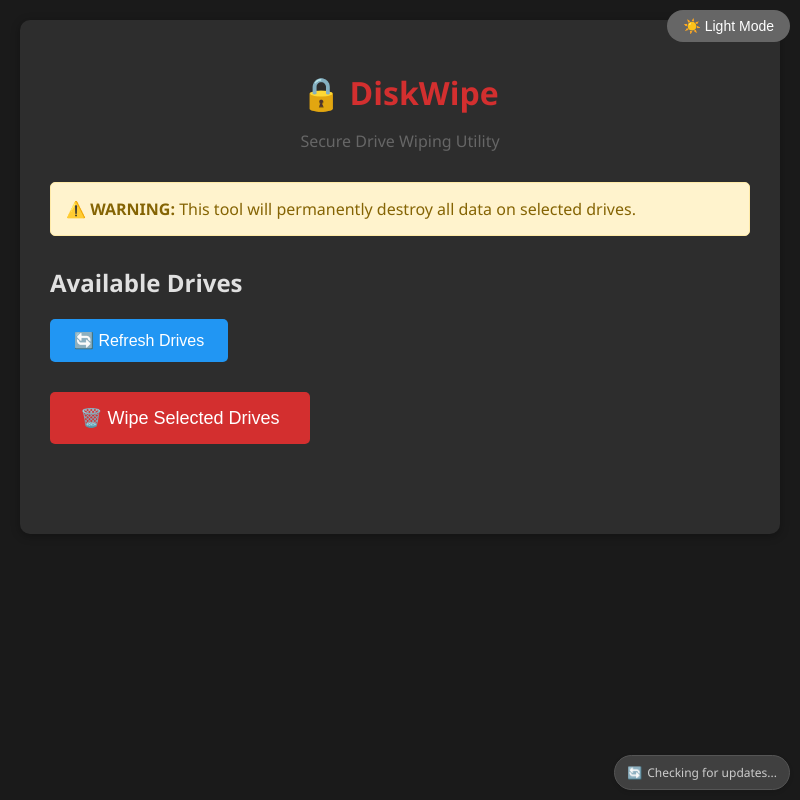
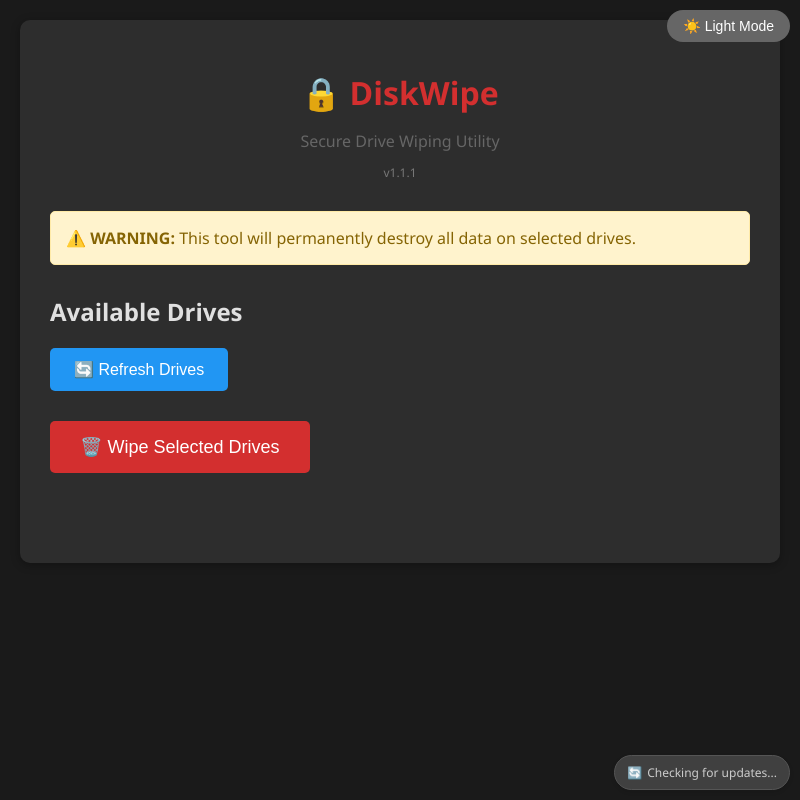
Before and after one commit to wslabn/diskwipe, an Electron app: page index.html in a window 800 px wide. Both pictures are taken after a click on the button "🌙 Dark Mode". Drawn offline with Linux system fonts and the light colour scheme; no server answers.

Commit message:
Add version display to main page

```diff
--- a/index.html
+++ b/index.html
@@ -13,6 +13,7 @@
     <div class="container">
         <h1>🔒 DiskWipe</h1>
         <p class="subtitle">Secure Drive Wiping Utility</p>
+        <p class="version">v<span id="appVersion">1.1.1</span></p>
 
         <div class="warning-box">
             ⚠️ <strong>WARNING:</strong> This tool will permanently destroy all data on selected drives.
--- a/package.json
+++ b/package.json
@@ -1,6 +1,6 @@
 {
   "name": "diskwipe",
-  "version": "1.0.9",
+  "version": "1.1.1",
   "description": "Secure disk wiping utility",
   "main": "main.js",
   "requestedExecutionLevel": "requireAdministrator",
--- a/style.css
+++ b/style.css
@@ -56,7 +56,19 @@ h1 {
 .subtitle {
     text-align: center;
     color: #666;
+    margin-bottom: 10px;
+}
+
+.version {
+    text-align: center;
+    color: #999;
+    font-size: 12px;
     margin-bottom: 30px;
+    font-weight: normal;
+}
+
+body.dark .version {
+    color: #777;
 }
 
 .warning-box {
```
